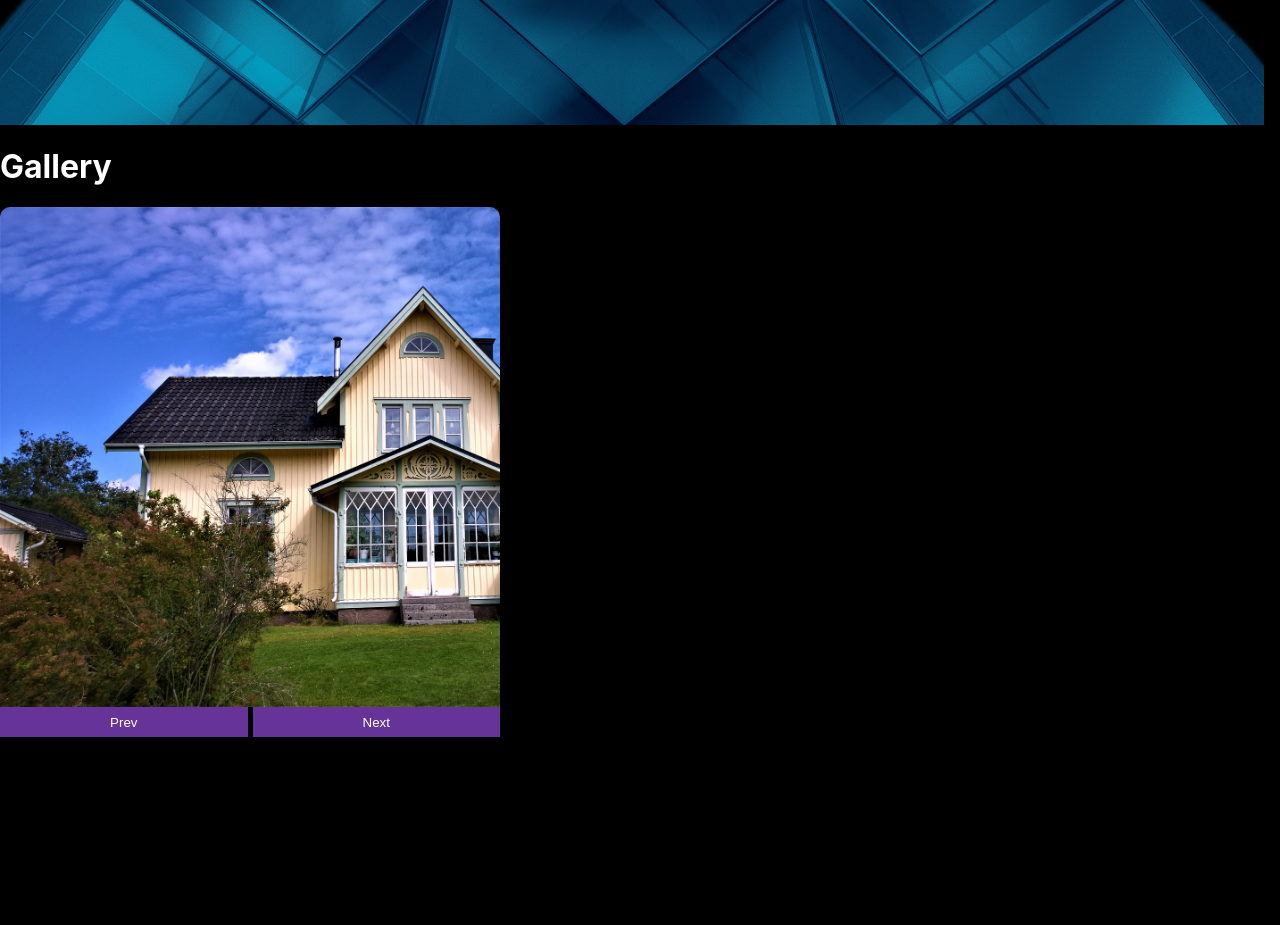
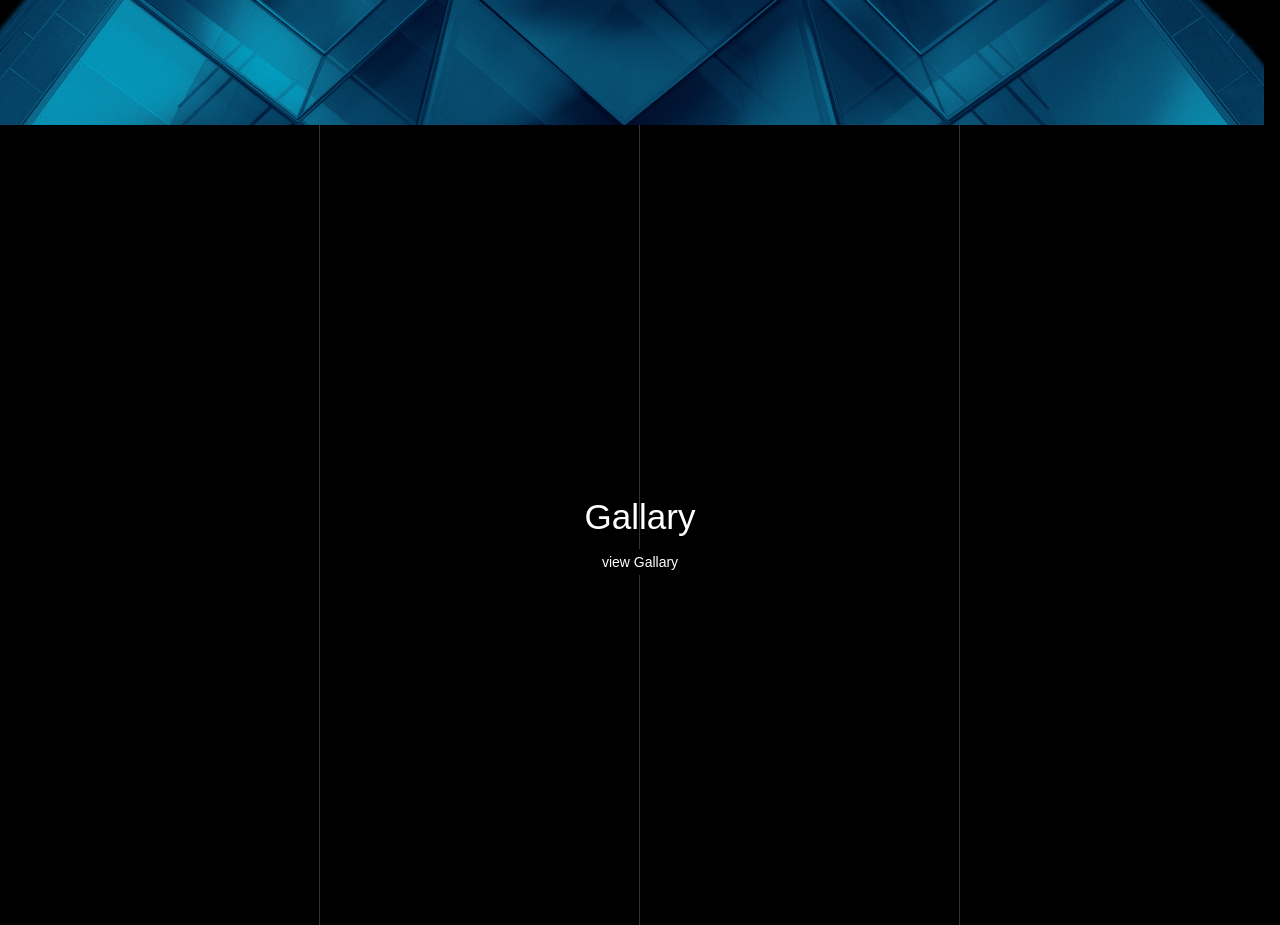
Before and after one commit to Pranjal-231003/E-Cell-Website, a React (Create React App) app in the folder frontend/: page / in a window 1280 px wide. Shown: the part 760-1685 px from the top of the page. Built offline with nearby package versions, Linux system fonts and the light colour scheme; the HTML template or start-up script is replaced by a standard one.

Commit message:
re gallaryy

```diff
--- a/frontend/src/components/Galary.jsx
+++ b/frontend/src/components/Galary.jsx
@@ -8,47 +8,33 @@ import img5 from './assets/image/imge (5).jpg';
 import img6 from './assets/image/imge (6).jpg';
 
 function Gallery() {
-  const images = [img1, img2, img3, img4, img5, img6];
-  const [currentIndex, setCurrentIndex] = useState(0);
 
-  useEffect(() => {
-    const interval = setInterval(() => {
-      setCurrentIndex((prevIndex) => (prevIndex + 1) % images.length);
-    }, 2000);
 
-    return () => {
-      clearInterval(interval);
-    };
-  }, []);
-
-  const goToPrevious = () => {
-    setCurrentIndex((prevIndex) => (prevIndex - 1 + images.length) % images.length);
-  };
-
-  const goToNext = () => {
-    setCurrentIndex((prevIndex) => (prevIndex + 1) % images.length);
-  };
 
   return (
     <div className="gallery_contain">
-      <h1>Gallery</h1>
-      <div className="carousel">
-        <div className="image-contain" id="imgs">
-        {images.map((src, index) => (
-    // eslint-disable-next-line jsx-a11y/img-redundant-alt
-    <img
-      key={index}
-      src={src}
-      alt={`Image ${index + 1}`}
-      style={{ display: index === currentIndex ? 'block' : 'none' }}
-    />
-  ))}
+        <div className="grid_parent">
+            <div className="grid">
+                <div className="grid_height"></div>
+            </div>
+            <div className="grid">
+                <div className="grid_height"></div>
+            </div>
+            <div className="grid">
+                <div className="grid_height"></div>
+            </div>
+            <div className="grid"></div>
         </div>
-        <div className="buttons-contain">
-          <button id="left" onClick={goToPrevious}>Prev</button>
-          <button id="right" onClick={goToNext}>Next</button>
+        <div className="text_parent">
+            <div className="gallary_parent">
+                <h2>Gallary</h2>
+                <div className="view">view Gallary</div>
+            </div>
         </div>
-      </div>
+        <div className="grid_2">
+
+        </div>
+
     </div>
   );
 }
--- a/frontend/src/components/assets/css/Galary.css
+++ b/frontend/src/components/assets/css/Galary.css
@@ -5,42 +5,130 @@
     width: 100%;
     color: white;
 }
-
-.carousel{
-    box-shadow: 2px 2px 5px rgba(0,0,0,0.3);
-    height: 530px;
-    width: 500px;
+.grid_parent{
+    position: absolute;
+    z-index: 0;
+    display: -webkit-box;
+    display: -webkit-flex;
+    display: -ms-flexbox;
+    display: flex;
     overflow: hidden;
-    border-radius: 10px 10px 0 0;
+    width: 100%;
+    height: 100vh;
+    -webkit-box-orient: horizontal;
+    -webkit-box-direction: normal;
+    -webkit-flex-direction: row;
+    -ms-flex-direction: row;
+    flex-direction: row;
+    -webkit-box-pack: center;
+    -webkit-justify-content: center;
+    -ms-flex-pack: center;
+    justify-content: center;
+    -webkit-box-align: center;
+    -webkit-align-items: center;
+    -ms-flex-align: center;
+    align-items: center;
 }
-.image-contain{
-    display: flex;
-    transform: translateX(0);
-    transition: transform 0.5s ease-in-out;
+.grid{
+    position: relative;
+    height: 100%;
+    -webkit-box-flex: 1;
+    -webkit-flex: 1;
+    -ms-flex: 1;
+    flex: 1;
 
 }
-#imgs{
-    width: 500px;
-    height: 500px;
-    object-fit: cover ;
-    border-radius: 10px 10px 0 0;
+.grid_height{
+    position: absolute;
+    left: auto;
+    top: 0%;
+    right: 0%;
+    bottom: 0%;
+    width: 1px;
+    height: 100%;
+    background-color: hsla(0, 0%, 100%, 0.2);
 }
-.buttons-contain{
+.text_parent{
+
+    position: absolute;
+    z-index: 3;
+    display: -webkit-box;
+    display: -webkit-flex;
+    display: -ms-flexbox;
     display: flex;
-    justify-content: space-between;
+    width: 100%;
+    height: 100vh;
+    -webkit-box-orient: vertical;
+    -webkit-box-direction: normal;
+    -webkit-flex-direction: column;
+    -ms-flex-direction: column;
+    flex-direction: column;
+    -webkit-box-pack: center;
+    -webkit-justify-content: center;
+    -ms-flex-pack: center;
+    justify-content: center;
+    -webkit-box-align: center;
+    -webkit-align-items: center;
+    -ms-flex-align: center;
+    align-items: center;
+}
+.gallary_parent{
+    display: -webkit-box;
+    display: -webkit-flex;
+    display: -ms-flexbox;
+    display: flex;
+    -webkit-box-orient: vertical;
+    -webkit-box-direction: normal;
+    -webkit-flex-direction: column;
+    -ms-flex-direction: column;
+    flex-direction: column;
+    -webkit-box-pack: center;
+    -webkit-justify-content: center;
+    -ms-flex-pack: center;
+    justify-content: center;
+    -webkit-box-align: center;
+    -webkit-align-items: center;
+    -ms-flex-align: center;
+    align-items: center;
+    text-align: center;
+    cursor: pointer;
+    font-family: Sharpgroteskbook25, sans-serif;;
+}
+.gallary_parent h2{
+    margin-top: 20px;
+    margin-bottom: 10px;
+    font-size: 35px;
+    line-height: 44px;
+    font-weight: 400;
+}
+.view{
+    position: relative;
+    padding: 5px 8px;
+    background-color: #000;
+    font-family: Sharpgroteskbook25, sans-serif;
+    color: #fff;
+    font-size: 14px;
+    cursor: pointer;
+}
+.grid_2{
+    position: relative;
+    display: -ms-grid;
+    display: grid;
+    grid-auto-columns: 1fr;
+    -ms-grid-columns: 1fr 1fr;
+    grid-template-columns: 1fr 1fr;
+    -ms-grid-rows: auto auto;
+    grid-template-rows: auto auto;
+    grid-row-gap: 16px;
+    grid-column-gap: 16px;
+    z-index: 1;
+    width: 100%;
+    height: 100%;
+    grid-column-gap: 4px;
+    grid-row-gap: 4px;
+    -ms-grid-columns: 1fr 1fr 1fr 1fr 1fr 1fr 1fr 1fr;
+    grid-template-columns: 1fr 1fr 1fr 1fr 1fr 1fr 1fr 1fr;
+    -ms-grid-rows: auto auto auto auto auto auto auto;
+    grid-template-rows: auto auto auto auto auto auto auto;
 
 }
-button{
-    background-color: rebeccapurple;
-    color: #fff;
-    border: none;
-    padding: 0.5rem;
-    cursor: pointer;
-    width: 49.5%;
-}
-button:hover{
-    opacity: 0.9;
-}
-button:focus{
-    outline: none;
-}
--- a/frontend/src/components/assets/css/Navbar.css
+++ b/frontend/src/components/assets/css/Navbar.css
@@ -4,7 +4,7 @@
   display: flex;
   align-items: center;
   justify-content: space-between;
-  padding: 0rem 1rem;
+
   color: whitesmoke;
   background-color: black;
 }
```
